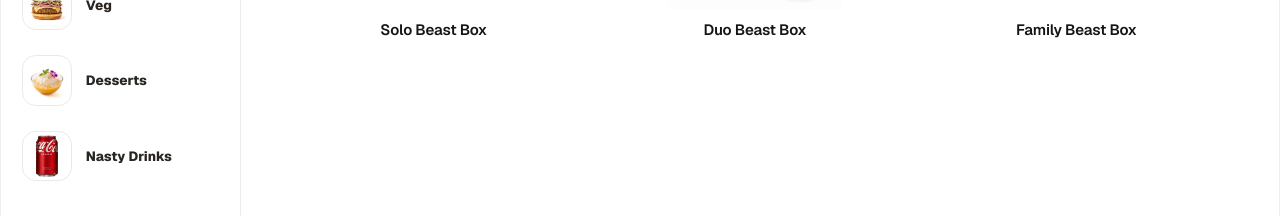
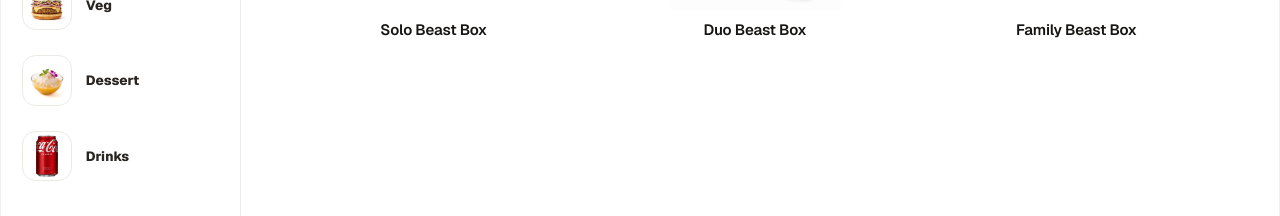
Before and after one commit to furbagurung/nasty-burger-house, a Next.js app: page /menu/beast-boxes in a window 1280 px wide. Shown: the part 491-707 px from the top of the page. Built offline with nearby package versions, Linux system fonts and the light colour scheme; no server answers; grey boxes are pictures that could not be loaded.

Commit message:
Refine client menu category labels

```diff
--- a/app/data/menu-pages.ts
+++ b/app/data/menu-pages.ts
@@ -15,7 +15,7 @@ export const menuPageCategories: MenuPageCategory[] = [
     shortLabel: "★",
     image: "/images/menu/BBQ-Beast.jpg",
     description:
-      "Start with the Nasty favourites, monthly specials and boxes built for a bigger feed.",
+      "Start with the Nasty favourites, featured picks and boxes built for a bigger feed.",
   },
   {
     id: "burgers",
@@ -55,21 +55,21 @@ export const menuPageCategories: MenuPageCategory[] = [
     shortLabel: "V",
     image: "/images/menu/green-beast.jpg",
     description:
-      "Vegetarian burgers, sides and desserts from across the Nasty Burger House menu.",
+      "Green Beast, Nasty Fries and Dirty Eggplant — the vegetarian Nasty favourites.",
   },
   {
     id: "sweet",
-    label: "Desserts",
+    label: "Dessert",
     shortLabel: "D",
     image: "/images/menu/mango-pudding.jpg",
     description: "Finish the feed with a fresh Nasty Burger House dessert.",
   },
   {
     id: "drinks",
-    label: "Nasty Drinks",
-    shortLabel: "ND",
+    label: "Drinks",
+    shortLabel: "DR",
     image: "/images/menu/coke.webp",
-    description: "Cold drinks and water for your meal, combo or Beast Box.",
+    description: "Solo, Coke, Fanta and mineral water for your meal, combo or Beast Box.",
   },
 ];
 
```
